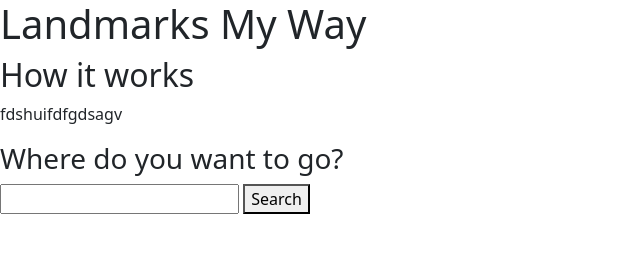
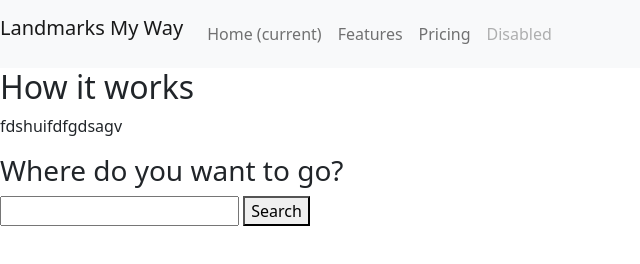
Before and after one commit to abedhasan79/Learning-My-Way, a plain HTML site: page homePage.html in a window 1280 px wide. Shown: the whole page, without its empty margins (0-640 px from the left). Drawn offline with nearby package versions, Linux system fonts and the light colour scheme.

Commit message:
added basic navbar HTML

```diff
--- a/homePage.html
+++ b/homePage.html
@@ -20,14 +20,56 @@
     <title>Landmarks My Way</title>
   </head>
   <body>
+    <!--HH-->
     <!-- header -->
+    <!--NAV BAR-->
     <header>
-      <h1>Landmarks My Way</h1>
+      <nav class="navbar navbar-expand-lg navbar-light bg-light">
+        <a class="navbar-brand" href="#">Landmarks My Way</a>
+        <button
+          class="navbar-toggler"
+          type="button"
+          data-toggle="collapse"
+          data-target="#navbarNav"
+          aria-controls="navbarNav"
+          aria-expanded="false"
+          aria-label="Toggle navigation"
+        >
+          <span class="navbar-toggler-icon"></span>
+        </button>
+        <div class="collapse navbar-collapse" id="navbarNav">
+          <ul class="navbar-nav">
+            <li class="nav-item active">
+              <a class="nav-link" href="#"
+                >Home <span class="sr-only">(current)</span></a
+              >
+            </li>
+            <li class="nav-item">
+              <a class="nav-link" href="#">Features</a>
+            </li>
+            <li class="nav-item">
+              <a class="nav-link" href="#">Pricing</a>
+            </li>
+            <li class="nav-item">
+              <a
+                class="nav-link disabled"
+                href="#"
+                tabindex="-1"
+                aria-disabled="true"
+                >Disabled</a
+              >
+            </li>
+          </ul>
+        </div>
+      </nav>
+      <!-- info -->
+      <div id="infoBar">
         <h2>How it works</h2>
         <p>fdshuifdfgdsagv</p>
+      </div>
     </header>
-    <!-- HH -->
     <!-- search -->
+    <main>
       <div id="searchbar">
         <h3>Where do you want to go?</h3>
         <input type="text" id="bar" class="" />
@@ -37,7 +79,7 @@
       <div id="carouselControl" class="carousel slide" data-bs-touch="false">
         <div id="imgContainer" class="carousel-inner"></div>
       </div>
-
+    </main>
     <!-- HH -->
 
     <!-- AH -->
```
Lines whose indentation alone changed are shown as unchanged.
